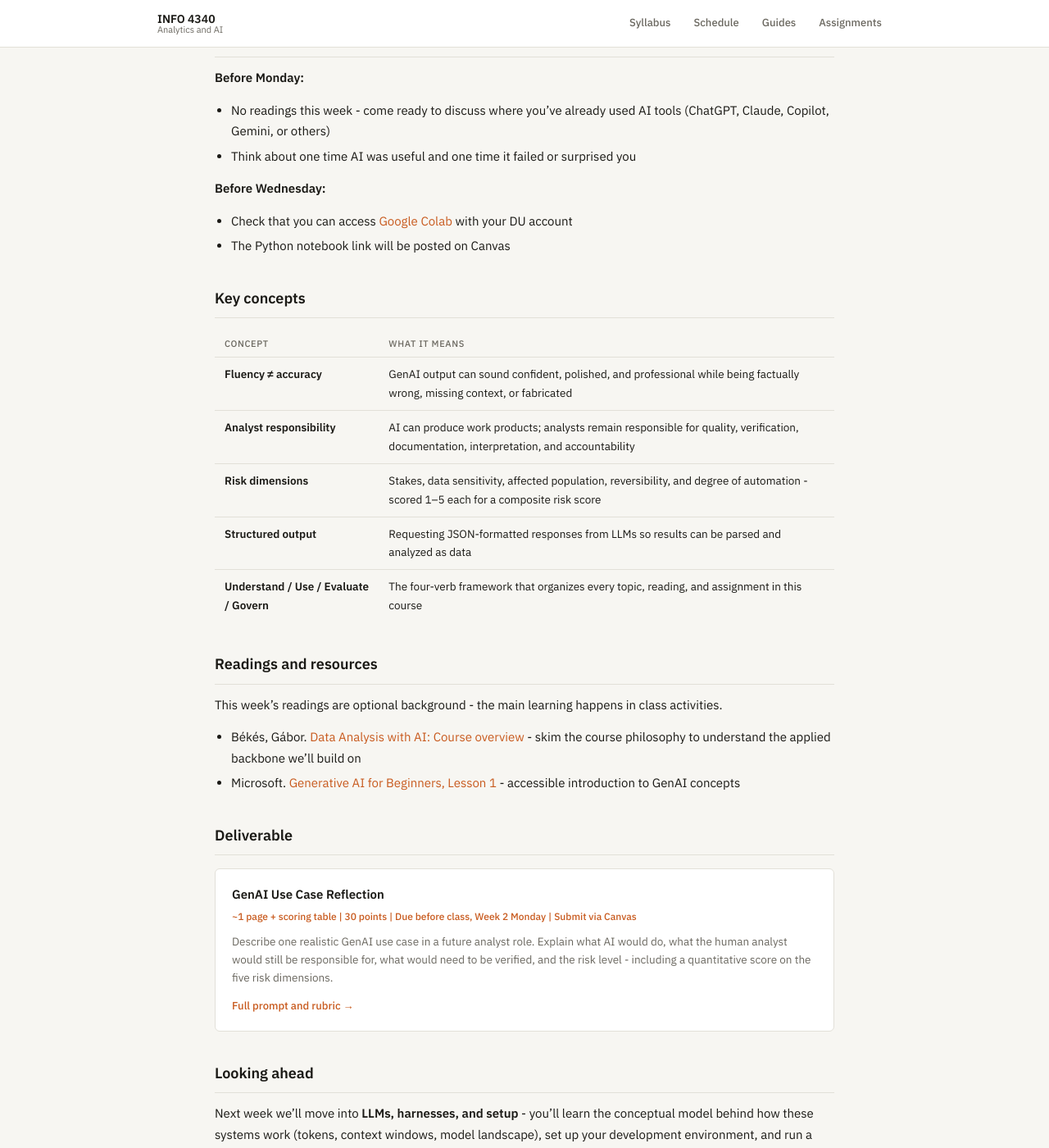
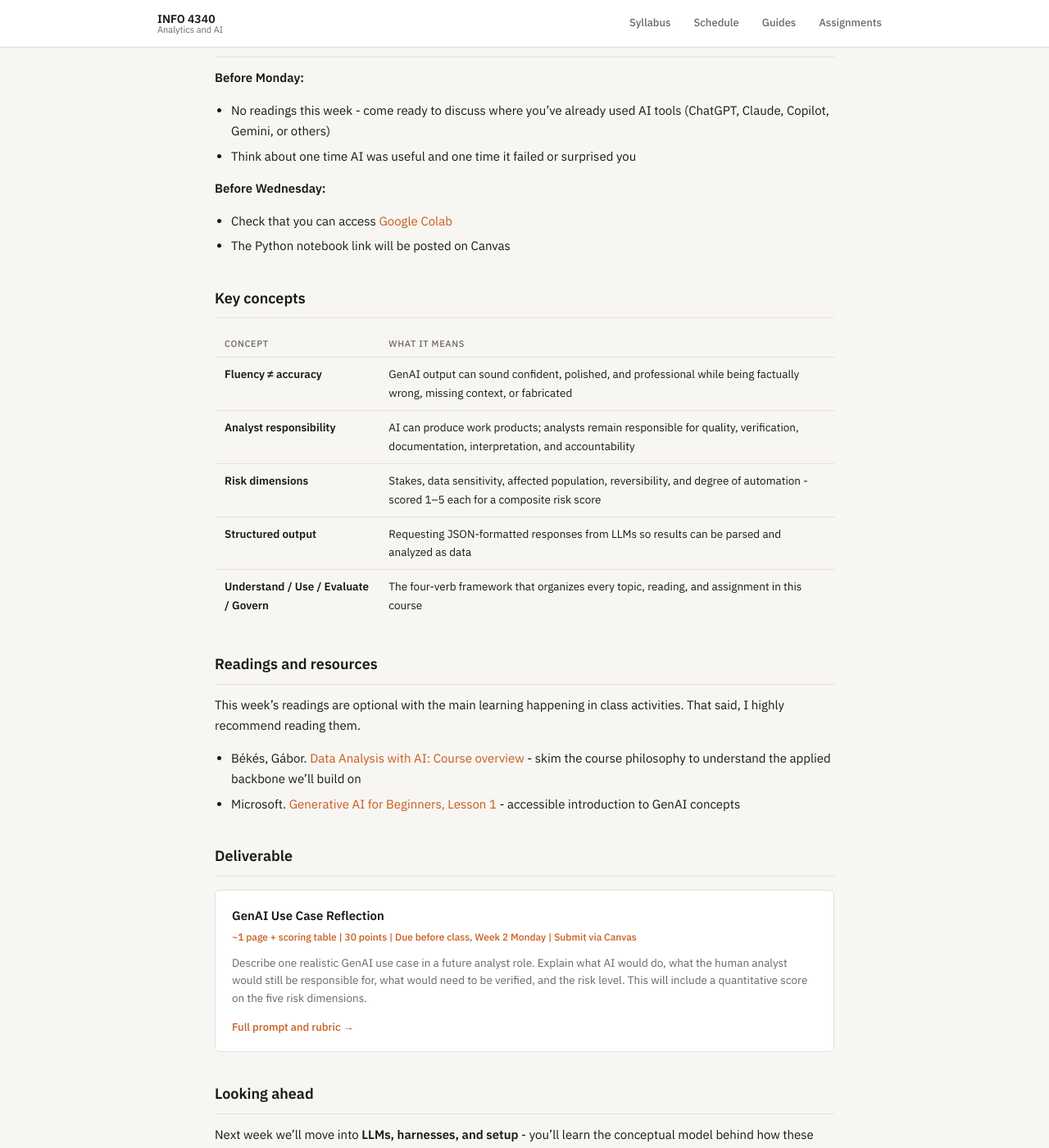
Before and after one commit to steflangehennig/info4340, a Jekyll site: the page built from schedule/week-1.md, in a window 1280 px wide and 1400 px high, scrolled down 1163 px. Shown: the whole window at 82% size. Built offline with Jekyll 4.4.1, drawn with Linux system fonts in a browser that asks for light colours; some of the changed text lies outside the part shown.

Commit message:
update wk1 assign

```diff
--- a/schedule/week-1.md
+++ b/schedule/week-1.md
@@ -44,9 +44,9 @@ By the end of this week, you should be able to:
   <div class="session-label">Wednesday</div>
   <div class="session-content">
     <div class="session-title">First hands-on: seeing what GenAI does</div>
-    <p>We'll introduce the course spine (understand, use, evaluate, govern), then get hands-on with Python. You'll make your first API calls, experiment with temperature, and then process a batch of 10 texts programmatically - parsing structured JSON output and analyzing the results as a dataset. We'll also do a prompt diagnosis exercise.</p>
+    <p>We'll introduce the course structure (understand, use, evaluate, govern), then get hands-on with Python. You'll make your first API calls, experiment with temperature, and process a batch of 10 texts programmatically by parsing structured JSON output and analyzing the results as a dataset. We'll also do a prompt diagnosis exercise.</p>
     <div class="session-topics">
-      <span class="topic-tag">Course architecture</span>
+      <span class="topic-tag">Course structure</span>
       <span class="topic-tag">Python: API calls and temperature</span>
       <span class="topic-tag">Python: batch processing with structured output</span>
       <span class="topic-tag">Prompt diagnosis activity</span>
@@ -61,7 +61,7 @@ By the end of this week, you should be able to:
 - Think about one time AI was useful and one time it failed or surprised you
 
 **Before Wednesday:**
-- Check that you can access [Google Colab](https://colab.research.google.com) with your DU account
+- Check that you can access [Google Colab](https://colab.research.google.com)
 - The Python notebook link will be posted on Canvas
 
 ## Key concepts
@@ -76,7 +76,7 @@ By the end of this week, you should be able to:
 
 ## Readings and resources
 
-This week's readings are optional background - the main learning happens in class activities.
+This week's readings are optional with the main learning happening in class activities. That said, I highly recommend reading them.
 
 - Békés, Gábor. [Data Analysis with AI: Course overview](https://gabors-data-analysis.com/ai-course/) - skim the course philosophy to understand the applied backbone we'll build on
 - Microsoft. [Generative AI for Beginners, Lesson 1](https://github.com/microsoft/generative-ai-for-beginners) - accessible introduction to GenAI concepts
@@ -86,7 +86,7 @@ This week's readings are optional background - the main learning happens in clas
 <div class="assignment-preview" markdown="0">
   <div class="assignment-preview-title">GenAI Use Case Reflection</div>
   <div class="assignment-preview-meta">~1 page + scoring table | 30 points | Due before class, Week 2 Monday | Submit via Canvas</div>
-  <p>Describe one realistic GenAI use case in a future analyst role. Explain what AI would do, what the human analyst would still be responsible for, what would need to be verified, and the risk level - including a quantitative score on the five risk dimensions.</p>
+  <p>Describe one realistic GenAI use case in a future analyst role. Explain what AI would do, what the human analyst would still be responsible for, what would need to be verified, and the risk level. This will include a quantitative score on the five risk dimensions.</p>
   <a href="{{ site.baseurl }}/assignments/week-1-reflection/" class="assignment-link">Full prompt and rubric →</a>
 </div>
 
```
